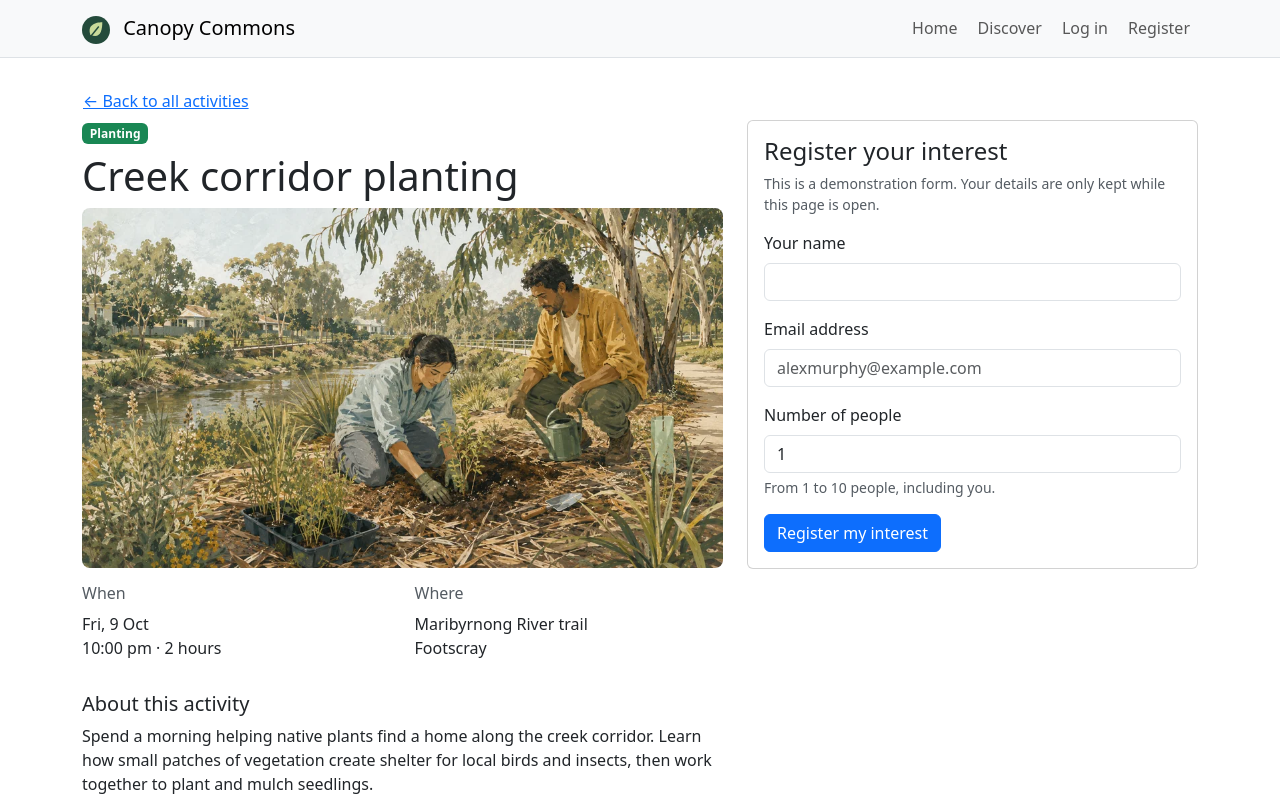
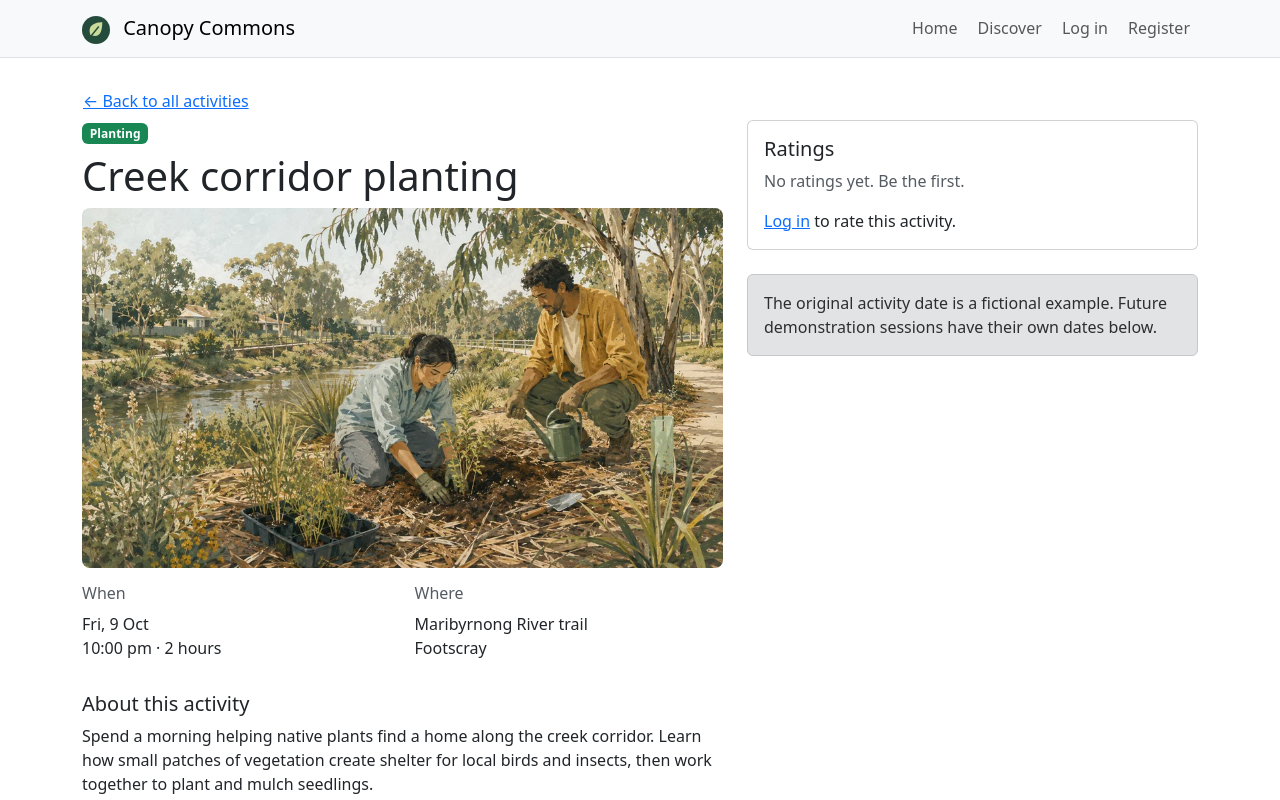
Before and after one commit to pseudo-overlord/canopy-commons-5032, a Vue app in the folder final/: page /opportunities/creek-corridor-planting in a window 1280 px wide. Shown: the top 800 px of the page. Built offline with nearby package versions, Linux system fonts and the light colour scheme.

Commit message:
feat(final): show ratings on the activity page

```diff
--- a/final/src/views/OpportunityView.vue
+++ b/final/src/views/OpportunityView.vue
@@ -2,7 +2,7 @@
 import { computed, onMounted } from "vue";
 import { useRoute } from "vue-router";
 import DataStatus from "../components/DataStatus.vue";
-import InterestForm from "../components/InterestForm.vue";
+import ActivityRating from "../components/ActivityRating.vue";
 import { useOpportunities } from "../composables/useOpportunities.js";
 import { formatDate, formatTime, formatDuration } from "../utils/format.js";
 
@@ -17,13 +17,17 @@ onMounted(loadOpportunities);
 </script>
 
 <template>
-  <RouterLink to="/discover" class="btn btn-link ps-0">&larr; Back to all activities</RouterLink>
+  <RouterLink to="/discover" class="btn btn-link ps-0"
+    >&larr; Back to all activities</RouterLink
+  >
 
   <DataStatus :loading="loading" :error="error" @retry="loadOpportunities" />
 
   <div v-if="!loading && !error && opportunity" class="row g-4">
     <div class="col-lg-7">
-      <span class="badge text-bg-success mb-2">{{ opportunity.activityType }}</span>
+      <span class="badge text-bg-success mb-2">{{
+        opportunity.activityType
+      }}</span>
       <h1>{{ opportunity.title }}</h1>
 
       <img
@@ -67,13 +71,19 @@ onMounted(loadOpportunities);
     </div>
 
     <div class="col-lg-5">
-      <InterestForm :key="opportunity.id" :opportunity-title="opportunity.title" />
+      <ActivityRating :activity-id="opportunity.id" />
+      <p class="alert alert-secondary">
+        The original activity date is a fictional example. Future demonstration
+        sessions have their own dates below.
+      </p>
     </div>
   </div>
 
   <div v-else-if="!loading && !error" class="alert alert-secondary">
     <h1 class="h4">Activity not found</h1>
     <p>We could not find that activity. It may have been removed.</p>
-    <RouterLink to="/discover" class="btn btn-primary">See all activities</RouterLink>
+    <RouterLink to="/discover" class="btn btn-primary"
+      >See all activities</RouterLink
+    >
   </div>
 </template>
```
